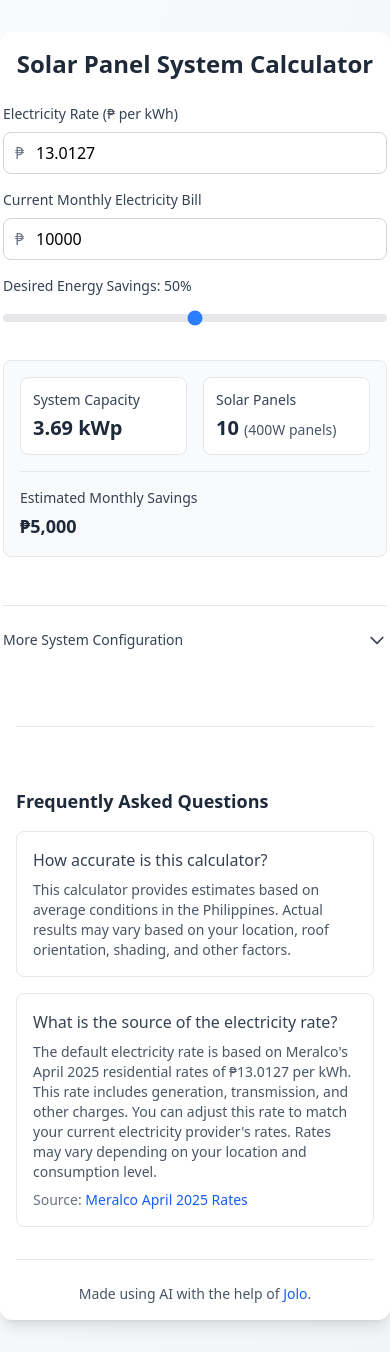
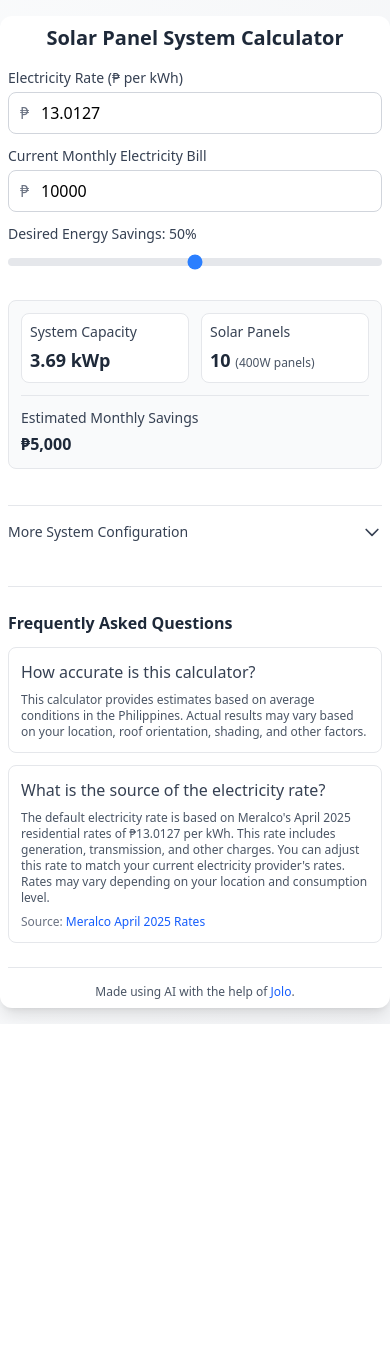
Before and after one commit to MojoJolo/solarcalc, a Vue app: page / in a window 390 px wide. After the commit the page ends 1024 px from the top, so only its background shows below. Built offline with nearby package versions, Linux system fonts and the light colour scheme.

Commit message:
fix for iphone 12

```diff
--- a/src/components/HomeView.vue
+++ b/src/components/HomeView.vue
@@ -43,11 +43,11 @@ const recommendedPanelCount = computed(() => {
 
 <template>
     <div class="min-h-screen flex items-center justify-center bg-gradient-to-br from-gray-50 to-gray-100">
-        <div class="w-full min-w-[300px] sm:w-[400px] md:w-[500px] p-4 sm:p-8 bg-white rounded-xl shadow-lg mt-8 mb-8">
-            <h1 class="text-2xl font-bold mb-6 text-center text-gray-800">Solar Panel System Calculator</h1>
-            <div class="flex flex-col items-center space-y-4">
-                <div class="w-96">
-                    <label class="block mb-2 text-sm font-medium text-gray-700">Electricity Rate (₱ per kWh)</label>
+        <div class="w-full min-w-[300px] sm:w-[400px] md:w-[500px] p-2 sm:p-4 md:p-8 bg-white rounded-xl shadow-lg mt-4 mb-4 sm:mt-8 sm:mb-8">
+            <h1 class="text-xl sm:text-2xl font-bold mb-4 sm:mb-6 text-center text-gray-800">Solar Panel System Calculator</h1>
+            <div class="flex flex-col items-center space-y-3 sm:space-y-4">
+                <div class="w-full sm:w-96">
+                    <label class="block mb-1 sm:mb-2 text-sm font-medium text-gray-700">Electricity Rate (₱ per kWh)</label>
                     <div class="relative">
                         <span class="absolute left-3 top-1/2 -translate-y-1/2 text-gray-500">₱</span>
                         <input
@@ -59,8 +59,8 @@ const recommendedPanelCount = computed(() => {
                     </div>
                 </div>
 
-                <div class="w-96">
-                    <label class="block mb-2 text-sm font-medium text-gray-700">Current Monthly Electricity Bill</label>
+                <div class="w-full sm:w-96">
+                    <label class="block mb-1 sm:mb-2 text-sm font-medium text-gray-700">Current Monthly Electricity Bill</label>
                     <div class="relative">
                         <span class="absolute left-3 top-1/2 -translate-y-1/2 text-gray-500">₱</span>
                         <input
@@ -72,8 +72,8 @@ const recommendedPanelCount = computed(() => {
                     </div>
                 </div>
 
-                <div class="w-96">
-                    <label class="block mb-2 text-sm font-medium text-gray-700">Desired Energy Savings: {{ targetSavings }}%</label>
+                <div class="w-full sm:w-96">
+                    <label class="block mb-1 sm:mb-2 text-sm font-medium text-gray-700">Desired Energy Savings: {{ targetSavings }}%</label>
                     <input
                         type="range"
                         v-model="targetSavings"
@@ -84,27 +84,27 @@ const recommendedPanelCount = computed(() => {
                     >
                 </div>
 
-                <div class="w-96 mt-4 p-4 bg-gray-50 border border-gray-200 rounded-lg space-y-4">
-                    <div class="grid grid-cols-2 gap-4">
-                        <div class="p-3 bg-white rounded-lg border border-gray-200">
+                <div class="w-full sm:w-96 mt-4 p-3 sm:p-4 bg-gray-50 border border-gray-200 rounded-lg space-y-3 sm:space-y-4">
+                    <div class="grid grid-cols-2 gap-3 sm:gap-4">
+                        <div class="p-2 sm:p-3 bg-white rounded-lg border border-gray-200">
                             <p class="text-sm font-medium text-gray-700 mb-1">System Capacity</p>
-                            <p class="text-xl font-bold text-gray-800">{{ recommendedSystemSize }} kWp</p>
+                            <p class="text-lg sm:text-xl font-bold text-gray-800">{{ recommendedSystemSize }} kWp</p>
                         </div>
-                        <div class="p-3 bg-white rounded-lg border border-gray-200">
+                        <div class="p-2 sm:p-3 bg-white rounded-lg border border-gray-200">
                             <p class="text-sm font-medium text-gray-700 mb-1">Solar Panels</p>
-                            <p class="text-xl font-bold text-gray-800">
-                                {{ recommendedPanelCount }} <span class="text-sm font-normal text-gray-600">({{ selectedPanelWattage }}W panels)</span>
+                            <p class="text-lg sm:text-xl font-bold text-gray-800">
+                                {{ recommendedPanelCount }} <span class="text-xs sm:text-sm font-normal text-gray-600">({{ selectedPanelWattage }}W panels)</span>
                             </p>
                         </div>
                     </div>
 
-                    <div class="pt-4 border-t border-gray-200">
+                    <div class="pt-3 sm:pt-4 border-t border-gray-200">
                         <p class="text-sm font-medium text-gray-700 mb-1">Estimated Monthly Savings</p>
-                        <p class="text-lg font-semibold text-gray-800">₱{{ savingsAmount }}</p>
+                        <p class="text-base sm:text-lg font-semibold text-gray-800">₱{{ savingsAmount }}</p>
                     </div>
                 </div>
 
-                <div class="w-96 mt-8 pt-6 border-t border-gray-200">
+                <div class="w-full sm:w-96 mt-6 sm:mt-8 pt-4 sm:pt-6 border-t border-gray-200">
                     <button
                         @click="isConfigExpanded = !isConfigExpanded"
                         class="flex items-center justify-between w-full text-sm font-medium text-gray-700 hover:text-gray-900 focus:outline-none"
@@ -122,11 +122,11 @@ const recommendedPanelCount = computed(() => {
                     </button>
 
                     <div
-                        class="mt-4 space-y-6 transition-all duration-200 ease-in-out"
+                        class="mt-3 sm:mt-4 space-y-4 sm:space-y-6 transition-all duration-200 ease-in-out"
                         :class="{ 'max-h-0 overflow-hidden': !isConfigExpanded, 'max-h-96': isConfigExpanded }"
                     >
                         <div>
-                            <label class="block mb-2 text-sm font-medium text-gray-700">Panel Wattage: {{ selectedPanelWattage }}W</label>
+                            <label class="block mb-1 sm:mb-2 text-sm font-medium text-gray-700">Panel Wattage: {{ selectedPanelWattage }}W</label>
                             <input
                                 type="range"
                                 v-model="selectedPanelWattage"
@@ -142,7 +142,7 @@ const recommendedPanelCount = computed(() => {
                         </div>
 
                         <div>
-                            <label class="block mb-2 text-sm font-medium text-gray-700">System Efficiency: {{ systemEfficiency }}%</label>
+                            <label class="block mb-1 sm:mb-2 text-sm font-medium text-gray-700">System Efficiency: {{ systemEfficiency }}%</label>
                             <input
                                 type="range"
                                 v-model="systemEfficiency"
@@ -151,32 +151,32 @@ const recommendedPanelCount = computed(() => {
                                 step="1"
                                 class="w-full h-2 bg-gray-200 rounded-lg appearance-none cursor-pointer accent-blue-500"
                             >
-                            <p class="mt-2 text-sm text-gray-600">Includes panel efficiency, inverter loss, and other system losses</p>
+                            <p class="mt-2 text-xs sm:text-sm text-gray-600">Includes panel efficiency, inverter loss, and other system losses</p>
                         </div>
                     </div>
                 </div>
             </div>
 
             <!-- FAQ Section -->
-            <div class="mt-15 pt-15 border-t border-gray-200">
-                <h2 class="text-lg font-semibold text-gray-800 mb-4">Frequently Asked Questions</h2>
-                <div class="space-y-4">
-                    <div class="border border-gray-200 rounded-lg p-4">
+            <div class="mt-8 sm:mt-15 pt-6 sm:pt-15 border-t border-gray-200">
+                <h2 class="text-base sm:text-lg font-semibold text-gray-800 mb-3 sm:mb-4">Frequently Asked Questions</h2>
+                <div class="space-y-3 sm:space-y-4">
+                    <div class="border border-gray-200 rounded-lg p-3 sm:p-4">
                         <h3 class="font-medium text-gray-700">How accurate is this calculator?</h3>
-                        <p class="mt-2 text-sm text-gray-600">This calculator provides estimates based on average conditions in the Philippines. Actual results may vary based on your location, roof orientation, shading, and other factors.</p>
+                        <p class="mt-2 text-xs sm:text-sm text-gray-600">This calculator provides estimates based on average conditions in the Philippines. Actual results may vary based on your location, roof orientation, shading, and other factors.</p>
                     </div>
 
-                    <div class="border border-gray-200 rounded-lg p-4">
+                    <div class="border border-gray-200 rounded-lg p-3 sm:p-4">
                         <h3 class="font-medium text-gray-700">What is the source of the electricity rate?</h3>
-                        <p class="mt-2 text-sm text-gray-600">The default electricity rate is based on Meralco's April 2025 residential rates of ₱13.0127 per kWh. This rate includes generation, transmission, and other charges. You can adjust this rate to match your current electricity provider's rates. Rates may vary depending on your location and consumption level.</p>
-                        <p class="mt-2 text-sm text-gray-500">Source: <a href="https://company.meralco.com.ph/news-and-advisories/higher-rates-april-2025" target="_blank" class="text-blue-600 hover:underline">Meralco April 2025 Rates</a></p>
+                        <p class="mt-2 text-xs sm:text-sm text-gray-600">The default electricity rate is based on Meralco's April 2025 residential rates of ₱13.0127 per kWh. This rate includes generation, transmission, and other charges. You can adjust this rate to match your current electricity provider's rates. Rates may vary depending on your location and consumption level.</p>
+                        <p class="mt-2 text-xs sm:text-sm text-gray-500">Source: <a href="https://company.meralco.com.ph/news-and-advisories/higher-rates-april-2025" target="_blank" class="text-blue-600 hover:underline">Meralco April 2025 Rates</a></p>
                     </div>
                 </div>
             </div>
 
             <!-- Footer -->
-            <div class="mt-8 pt-6 border-t border-gray-200 text-center">
-                <p class="text-sm text-gray-600">
+            <div class="mt-6 sm:mt-8 pt-4 sm:pt-6 border-t border-gray-200 text-center">
+                <p class="text-xs sm:text-sm text-gray-600">
                     Made using AI with the help of <a href="https://jolo.xyz/" target="_blank" class="text-blue-600 hover:underline">Jolo</a>.
                 </p>
             </div>
```
